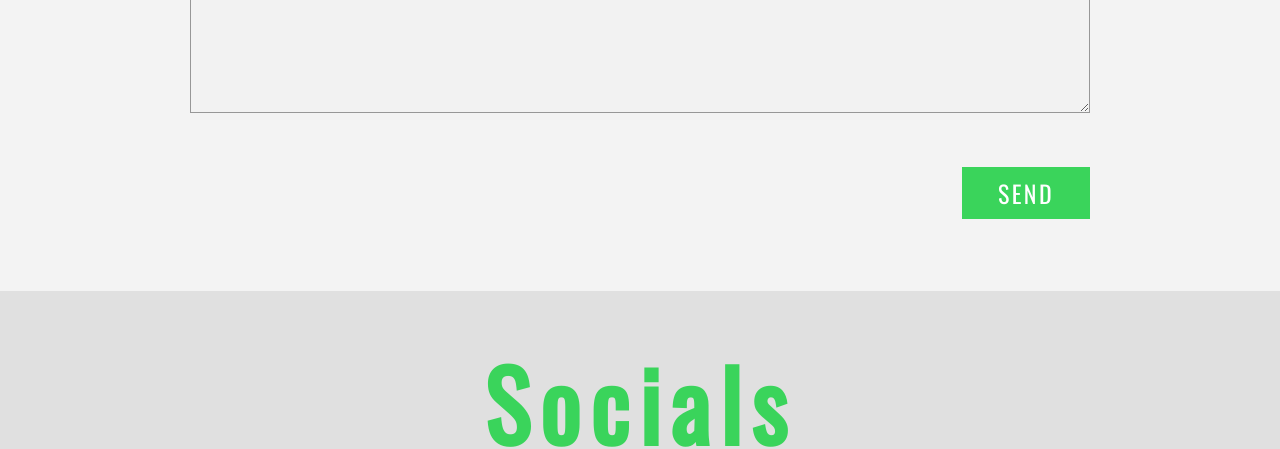
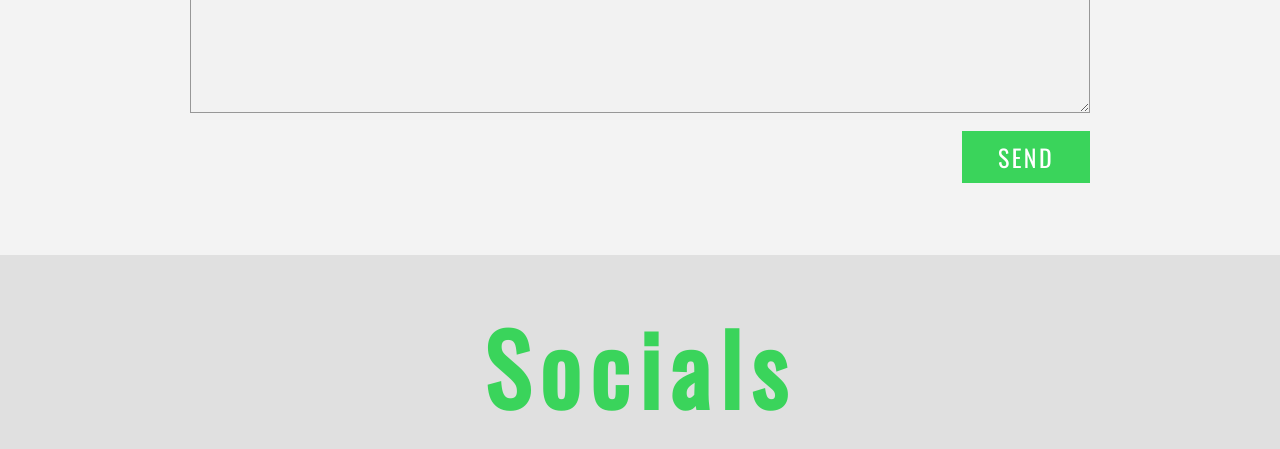
Before and after one commit to michaeltaidev/michael-tai-dev-portfolio, a website: page index.html in a window 1280 px wide. Shown: the part 4140-4589 px from the top of the page. Drawn offline with nearby package versions, Linux system fonts and the light colour scheme; a script that the page names is missing.

Commit message:
Adjusted styling for contact forms.

```diff
--- a/styles/partials/_contact.scss
+++ b/styles/partials/_contact.scss
@@ -76,11 +76,10 @@ textarea {
   display: block;
   width: auto;
   margin-left: auto;
-  margin-top: 0;
   background: $green;
   border: none;
   padding: .5em 1.5em;
-  @include headings($fs: 1.5rem, $color: white, $mt: 1.5em);
+  @include headings($fs: 1.5rem, $color: white, $mt: 0);
 }
 
 .captcha {
```
Also changed, not shown: styles/main.css, 1 other file.
